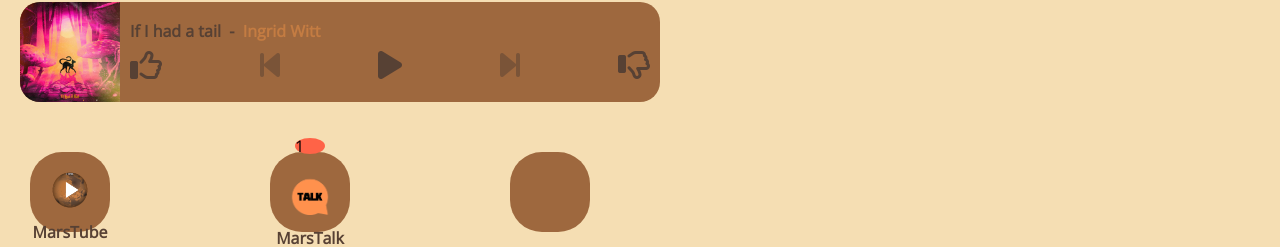
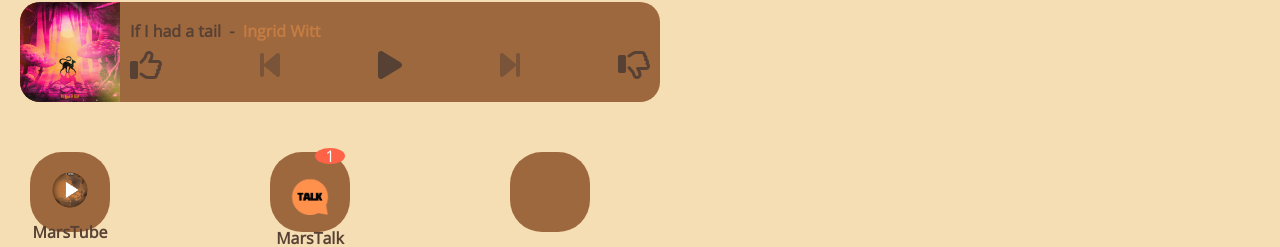
Before and after one commit to MARSHOT1001/marstalk, a plain HTML site: page index.html in a window 1280 px wide. Shown: the part 310-557 px from the top of the page. Drawn offline with nearby package versions, Linux system fonts and the light colour scheme.

Commit message:
Update style.css

```diff
--- a/css/style.css
+++ b/css/style.css
@@ -150,10 +150,16 @@ body {
 }
 
 .apps-notification {
+    display: flex;
+    justify-content: center;
+    align-items: center;
     height: 30px;
     width: 30px;
     border-radius: 50%;
     background-color: tomato;
+    color: white;
     position: relative;
-    z-index: 1;
+    top: 10px;
+    left: 20px;
+    z-index: 2;
 }
```
